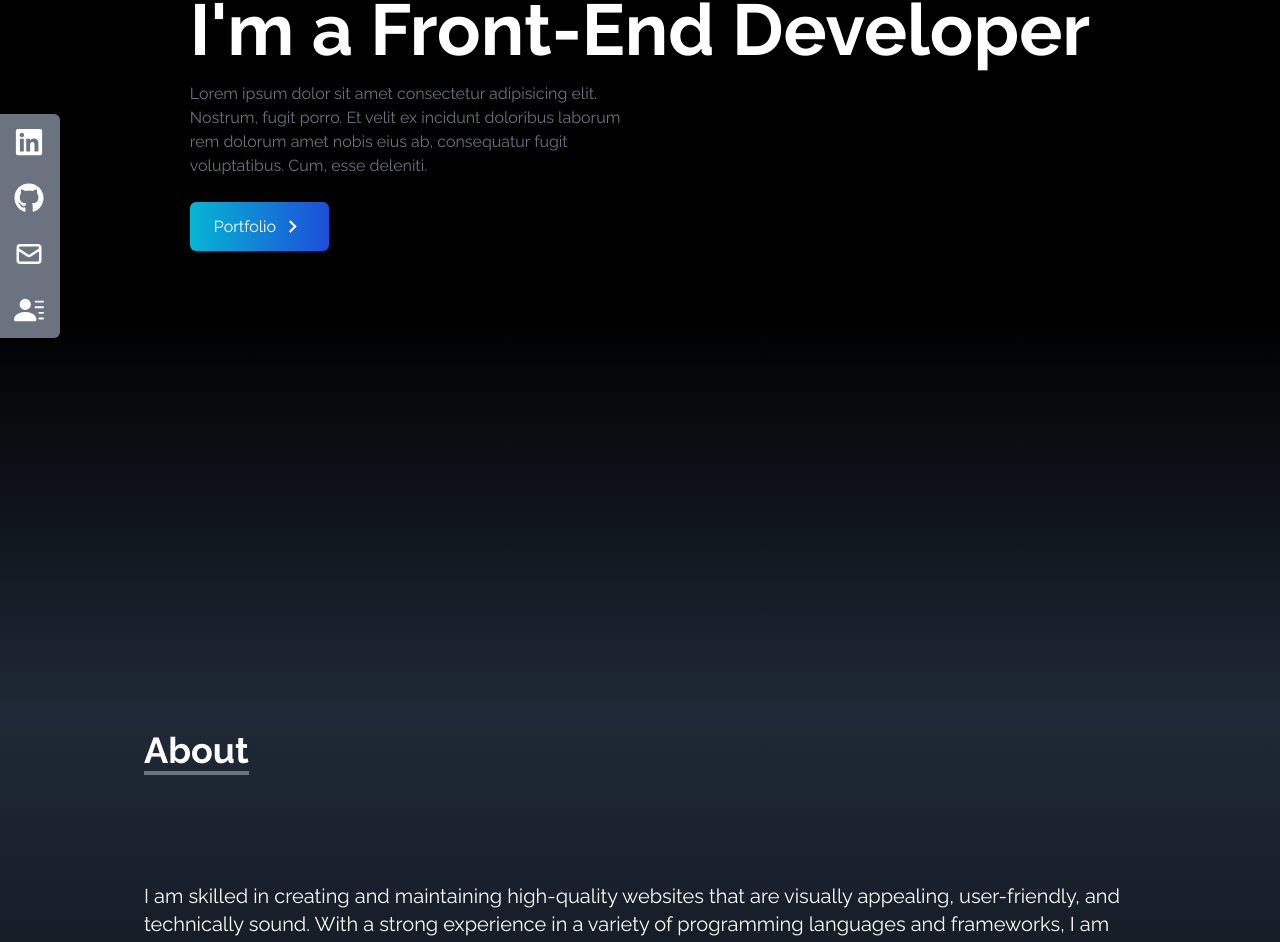
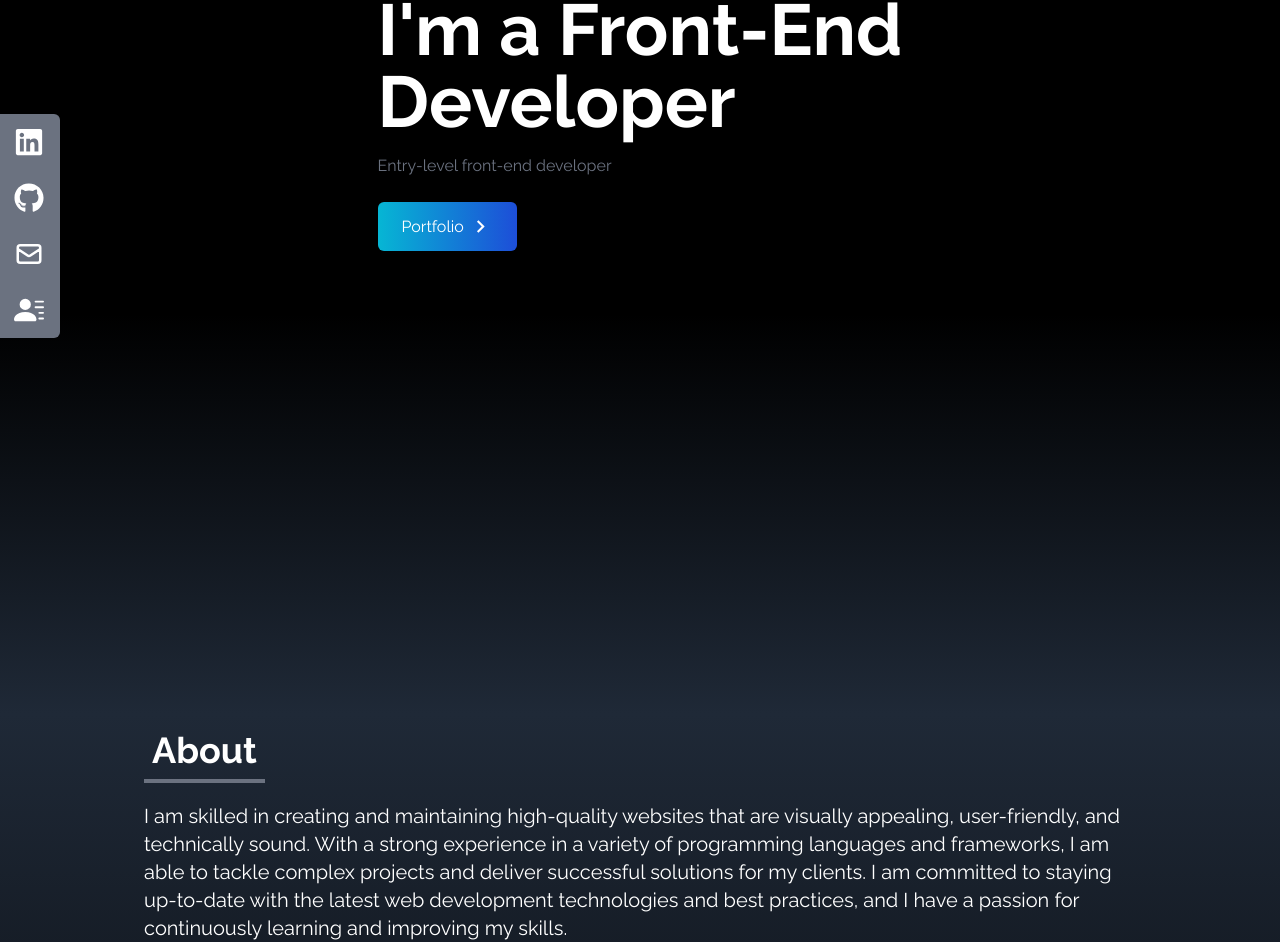
Before and after one commit to Bolaji-hub/My-portfolio, a React (Create React App) app: page / in a window 1280 px wide. Shown: the part 166-1108 px from the top of the page. Built offline with nearby package versions, Linux system fonts and the light colour scheme.

Commit message:
- restyling the uI

```diff
--- a/src/components/About.jsx
+++ b/src/components/About.jsx
@@ -9,11 +9,11 @@ const About = () => {
     >
       <div className="max-w-screen-lg p-4 mx-auto flex flex-col justify-center w-full h-full">
         <div className="pb-8">
-          <p className="text-4xl font-bold inline border-b-4 border-gray-500">
+          <p className="text-4xl font-bold p-2 inline border-b-4 mb-4 border-gray-500">
             About
           </p>
         </div>
-        <p className="text-xl mt-20">
+        <p className="text-xl mt-26">
           I am skilled in creating and maintaining high-quality websites that
           are visually appealing, user-friendly, and technically sound. With a
           strong experience in a variety of programming languages and
--- a/src/components/Home.jsx
+++ b/src/components/Home.jsx
@@ -9,12 +9,10 @@ const Home = () => {
       <div className="max-w-screen-lg mx-auto flex flex-col items-center justify-center h-full px-4 md:flex-row">
         <div className="flex flex-col justify-center h-full">
           <h2 className="text-4xl sm:text-7xl font-bold text-white">
-            I'm a Front-End Developer
+            I'm a Front-End <br /> Developer
           </h2>
           <p className="text-gray-500 py-4 max-w-md">
-            Lorem ipsum dolor sit amet consectetur adipisicing elit. Nostrum,
-            fugit porro. Et velit ex incidunt doloribus laborum rem dolorum amet
-            nobis eius ab, consequatur fugit voluptatibus. Cum, esse deleniti.
+            Entry-level front-end developer
           </p>
 
           <div>
```
